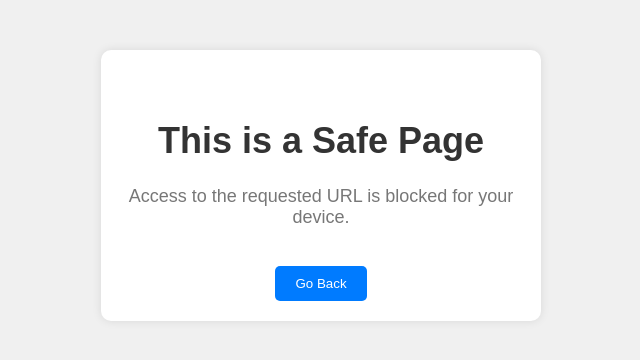
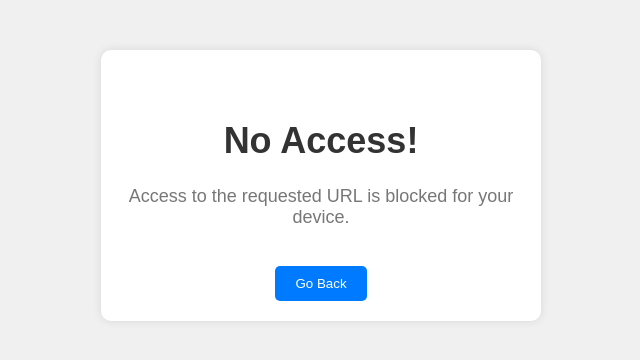
Before and after one commit to wnamr/safe-page, a plain HTML site: page index.html in a window 1280 px wide. Shown: the whole page, without its empty margins (319-959 px from the left). Drawn offline with Linux system fonts and the light colour scheme.

Commit message:
Update index.html

```diff
--- a/index.html
+++ b/index.html
@@ -47,7 +47,7 @@
 </head>
 <body>
     <div class="container">
-        <h1>This is a Safe Page</h1>
+        <h1>No Access!</h1>
         <p>Access to the requested URL is blocked for your device.</p>
         <button class="btn" onclick="goBack()">Go Back</button>
     </div>
```
